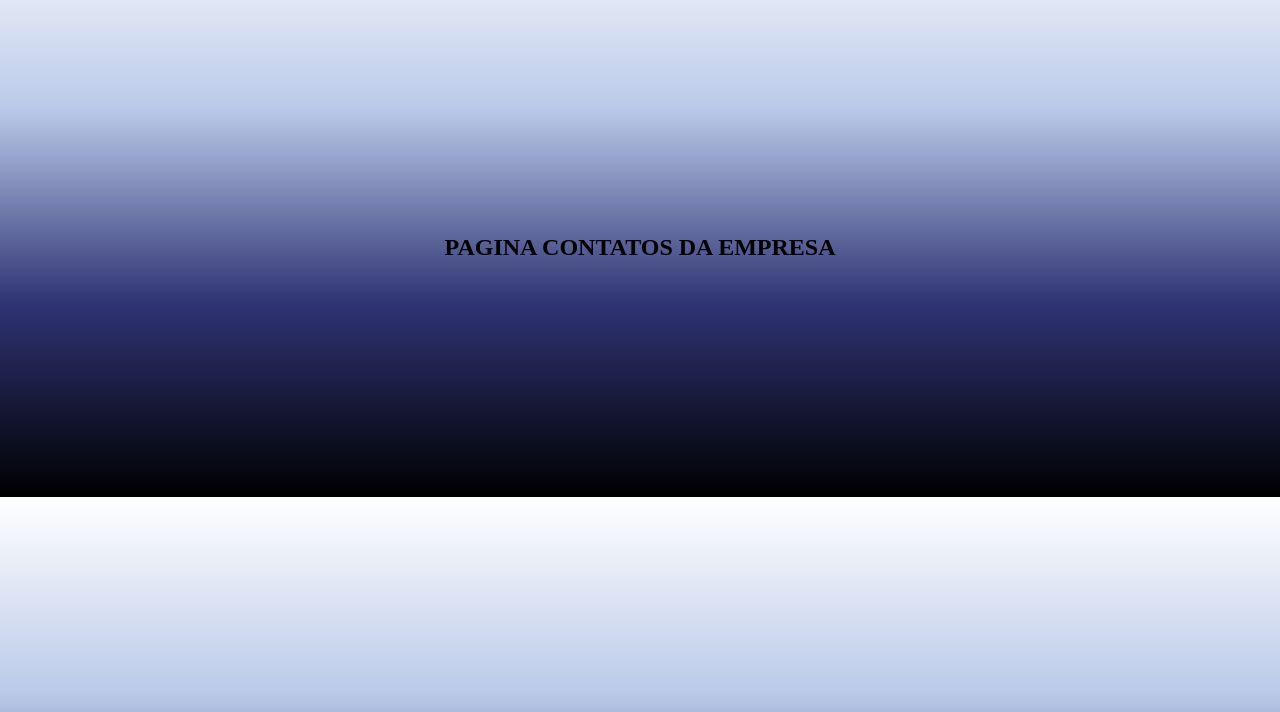
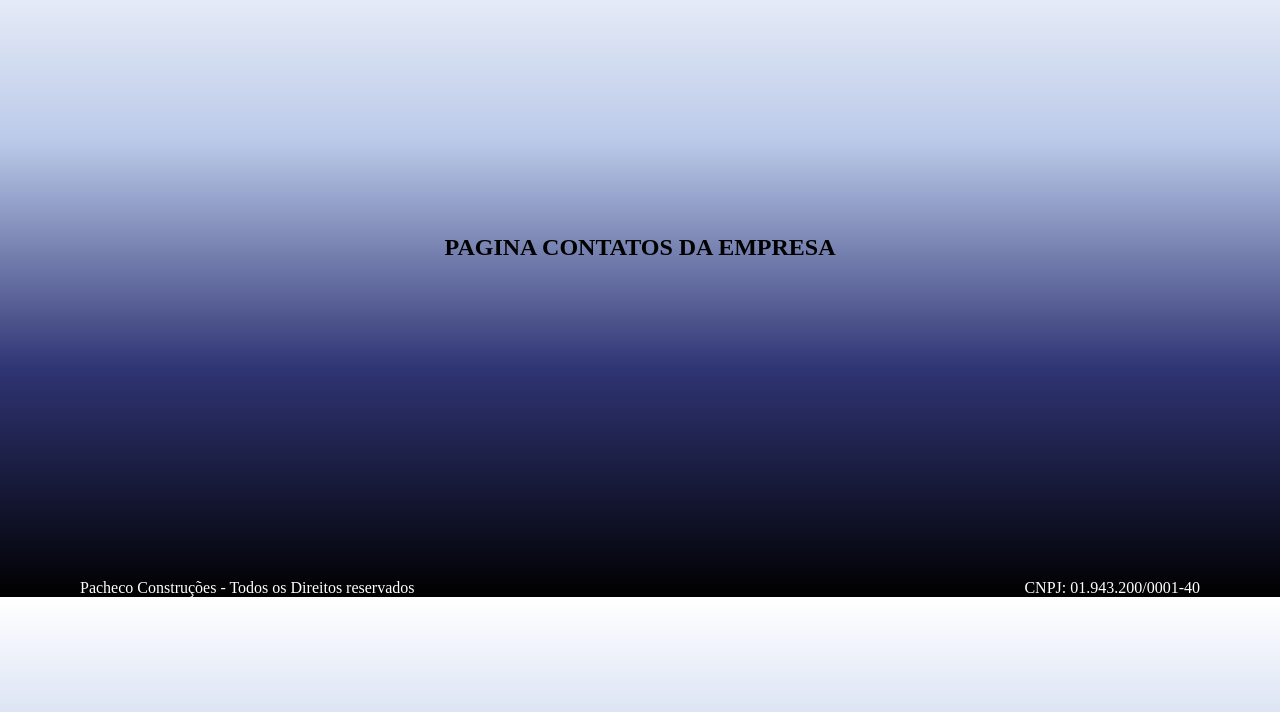
Before and after one commit to tarlisonalmeida/meusite, a plain HTML site: page contato.html in a window 1280 px wide. Shown: the part 88-800 px from the top of the page. Drawn offline with Linux system fonts and the light colour scheme.

Commit message:
Update contato.html

```diff
--- a/contato.html
+++ b/contato.html
@@ -38,5 +38,12 @@
             </div>
         </section>
     </main>
+
+    <footer>
+        <div class="container">
+            <div class="copyhigth">Pacheco Construções - Todos os Direitos reservados</div>
+            <div class="cnpj">CNPJ: 01.943.200/0001-40</div>
+        </div>
+    </footer>
 </body>
 </html>
```
